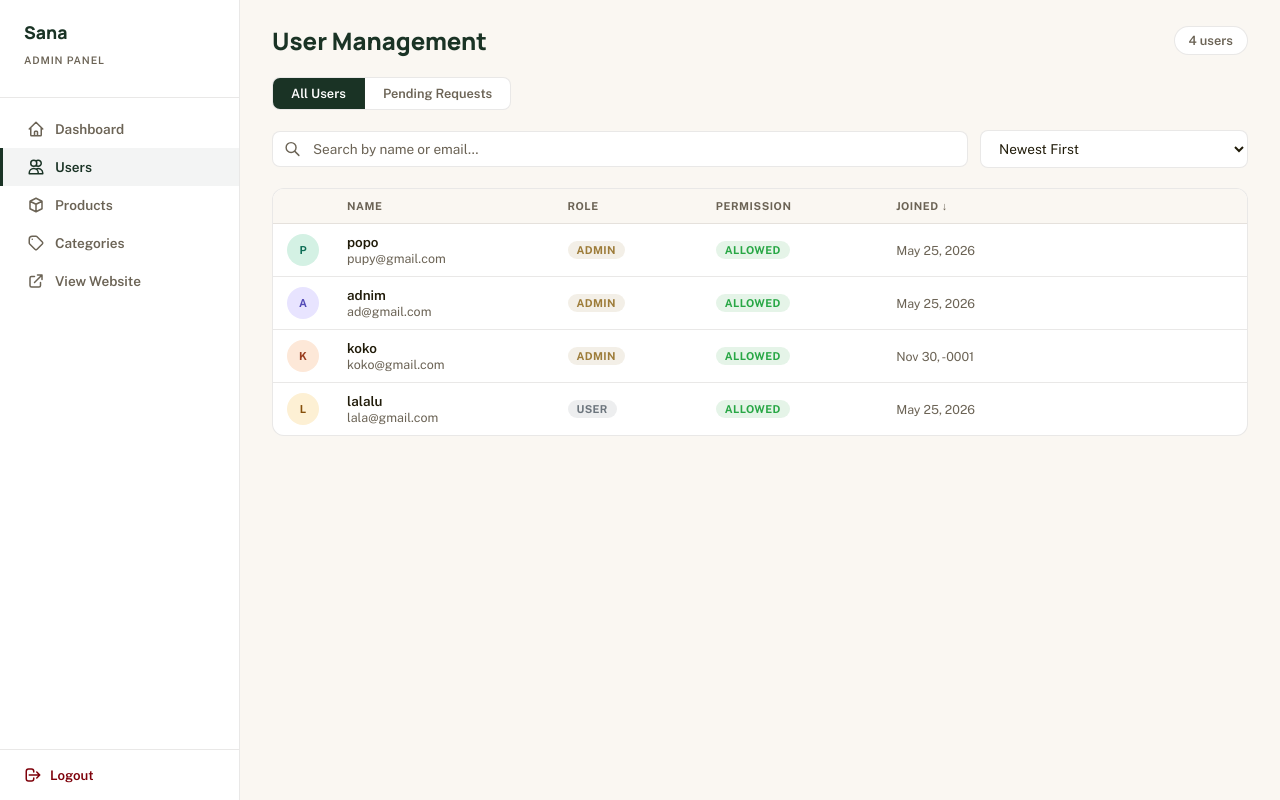
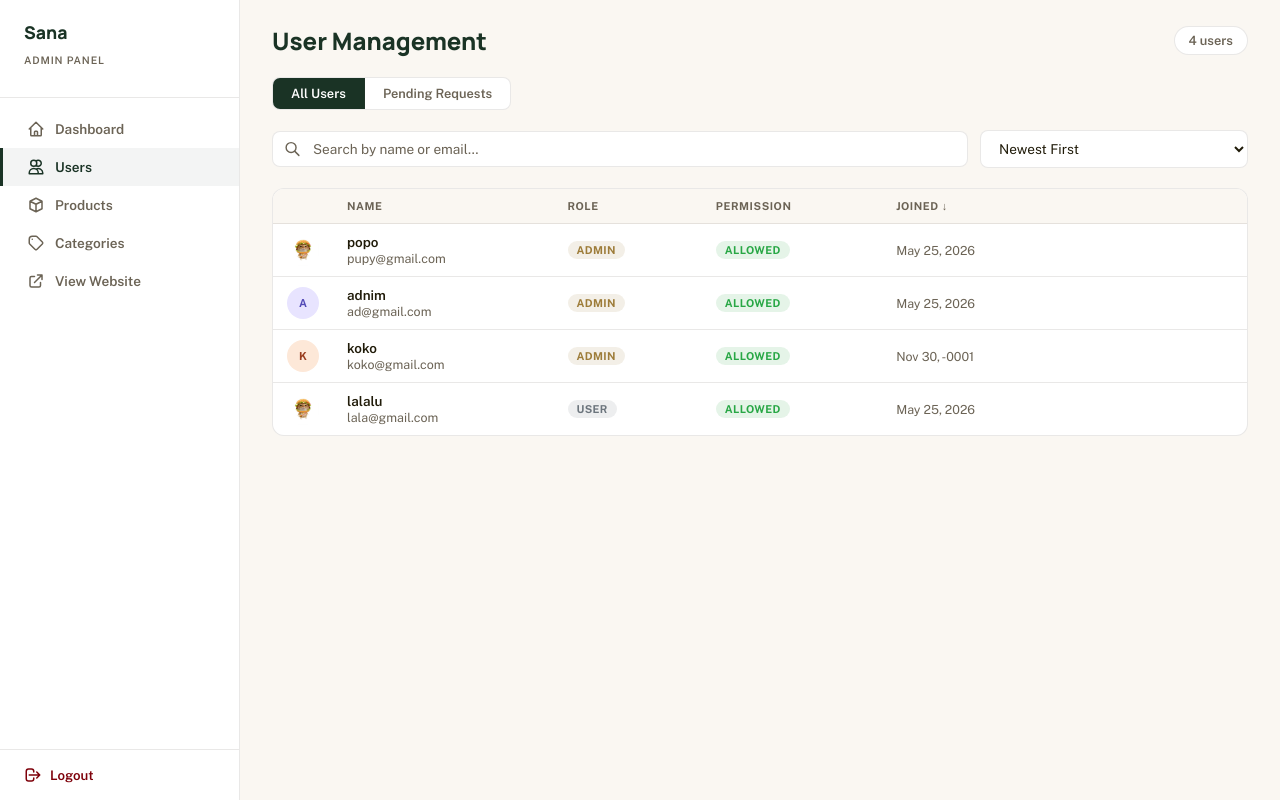
Before and after one commit to soknanprogramming/e-shops-improved, a PHP site: page /views/admin_user.php in a window 1280 px wide. Run offline with PHP 8.4, Linux system fonts and the light colour scheme; a user stored in the database is signed in; data comes from the database, SQL or seed files in the repository.

Commit message:
Make user lists show profile if have.

```diff
--- a/views/admin_user.php
+++ b/views/admin_user.php
@@ -22,6 +22,16 @@ $users    = $userRepo->getAllWithFilters($filter, $search, $orderBy);
 $stmtPending = $conn->prepare("SELECT COUNT(*) as total FROM user WHERE request_post_permission = 1 AND (can_post = 0 OR can_post IS NULL)");
 $stmtPending->execute();
 $pendingCount = $stmtPending->fetch()['total'];
+
+// Load profile images for users so the avatar cell can show photos when available
+$stmtProfiles = $conn->prepare("SELECT user_id, user_image FROM user_profile");
+$stmtProfiles->execute();
+$profileImagesByUserId = [];
+while ($profileRow = $stmtProfiles->fetch(PDO::FETCH_ASSOC)) {
+    if (!empty($profileRow['user_image'])) {
+        $profileImagesByUserId[(int)$profileRow['user_id']] = $profileRow['user_image'];
+    }
+}
 
 // Avatar colour palette
 $avColors = [
@@ -247,6 +257,12 @@ function getInitials(string $name): string {
             font-size: 11px; font-weight: 700;
             flex-shrink: 0;
             user-select: none;
+            overflow: hidden;
+        }
+        .avatar-image {
+            width: 100%; height: 100%;
+            object-fit: cover;
+            display: block;
         }
         .user-info-wrap { display: flex; align-items: center; gap: 10px; }
         .user-name  { font-weight: 600; color: var(--on-surface); }
@@ -415,16 +431,25 @@ function getInitials(string $name): string {
                                     $joined   = $user['created_at']
                                                 ? date('M j, Y', strtotime($user['created_at']))
                                                 : '—';
+                                    $profileImage = $profileImagesByUserId[(int)$user['id']] ?? null;
                                 ?>
                                 <tr class="user-table-row"
                                     data-uid="<?php echo $user['id']; ?>"
                                     onclick="openDetail(<?php echo (int)$user['id']; ?>)"
                                     title="Click to view full profile">
                                     <td>
-                                        <div class="avatar-cell"
-                                             style="background:<?php echo $col['bg']; ?>;color:<?php echo $col['color']; ?>">
-                                            <?php echo $initials; ?>
-                                        </div>
+                                        <?php if (!empty($profileImage)): ?>
+                                            <div class="avatar-cell">
+                                                <img src="../uploads/profiles/<?php echo htmlspecialchars($profileImage); ?>"
+                                                     alt="<?php echo htmlspecialchars($user['name']); ?>"
+                                                     class="avatar-image">
+                                            </div>
+                                        <?php else: ?>
+                                            <div class="avatar-cell"
+                                                 style="background:<?php echo $col['bg']; ?>;color:<?php echo $col['color']; ?>">
+                                                <?php echo $initials; ?>
+                                            </div>
+                                        <?php endif; ?>
                                     </td>
                                     <td>
                                         <div class="user-info-wrap">
```
